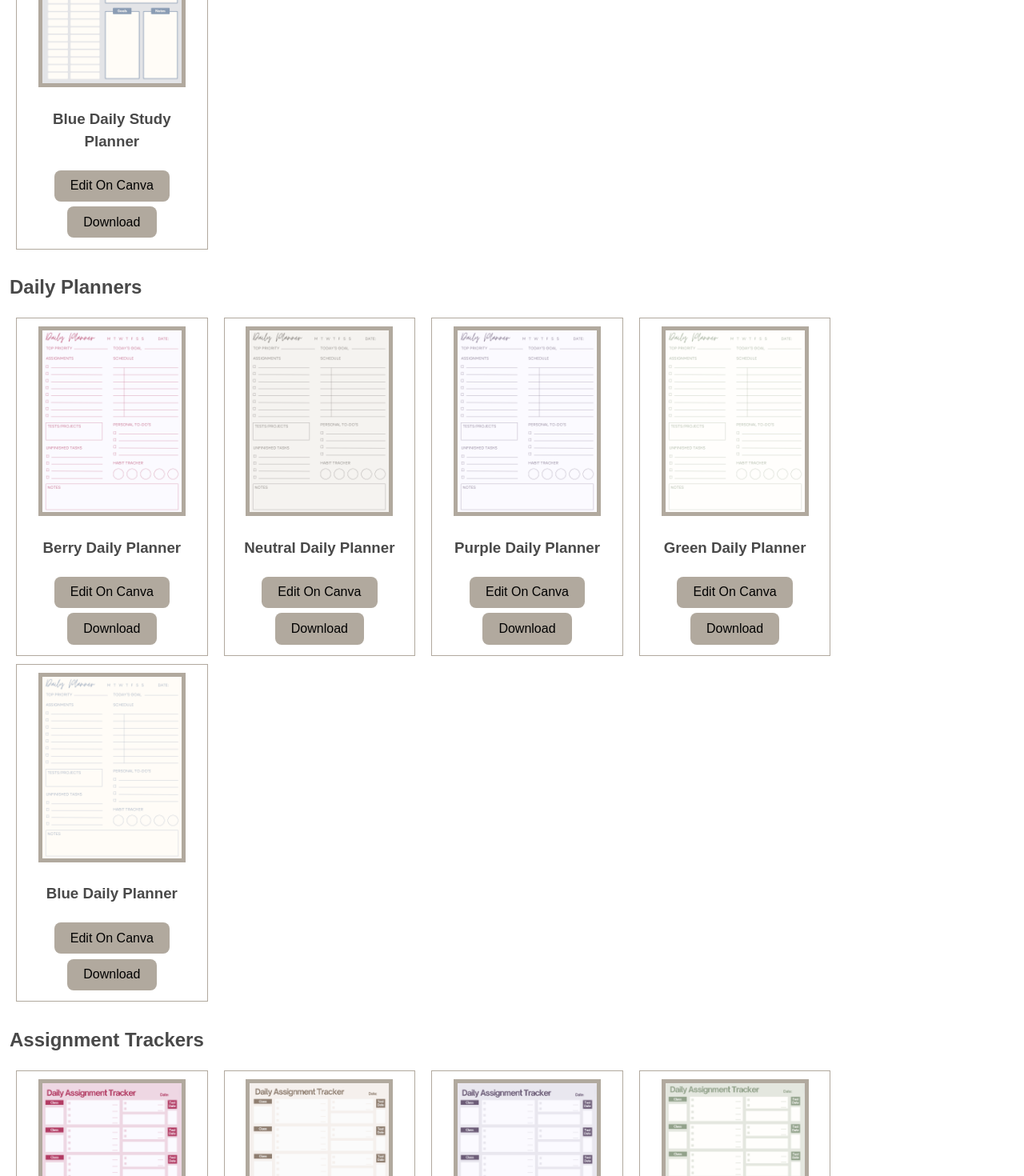
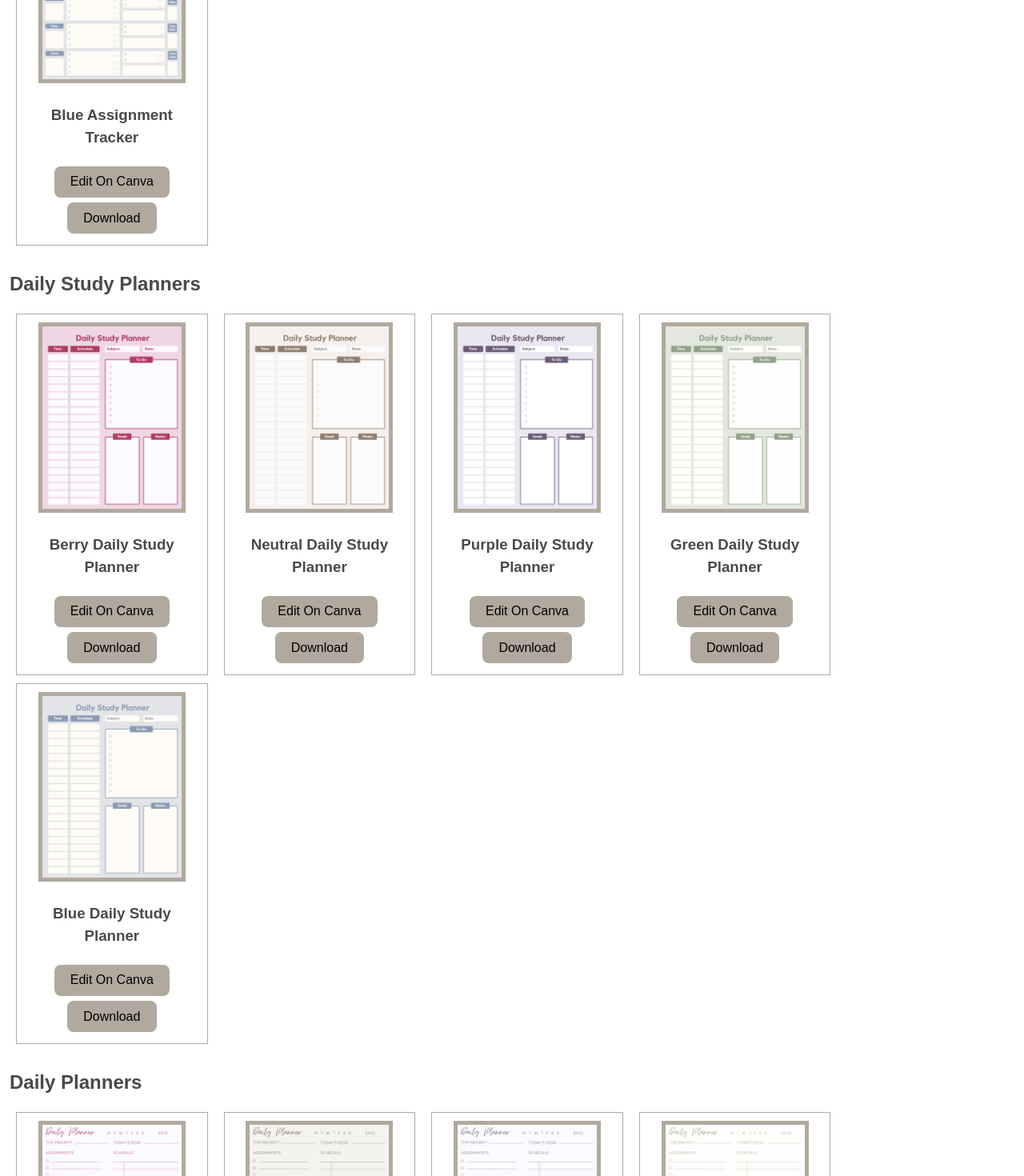
Before and after one commit to Berry-Planner/Berry-Planner, a React (Create React App) app: page / in a window 1280 px wide. Shown: the part 3820-5290 px from the top of the page at 80% size. Built offline with nearby package versions, Linux system fonts and the light colour scheme.

Commit message:
re order

```diff
--- a/src/App.js
+++ b/src/App.js
@@ -37,9 +37,9 @@ function ProductDisplay(){
       <PersonalToDo/>
       <SchoolToDo/>
       <HabitTracker/>
+      <AssignmentTracker/>
       <DailyStudyPlanners/>
       <DailyPlanner/>
-      <AssignmentTracker/>
       <WeeklyPlanner/>
       <WeeklyStudyPlanner/>
       <YearlyCalendar/>
```
